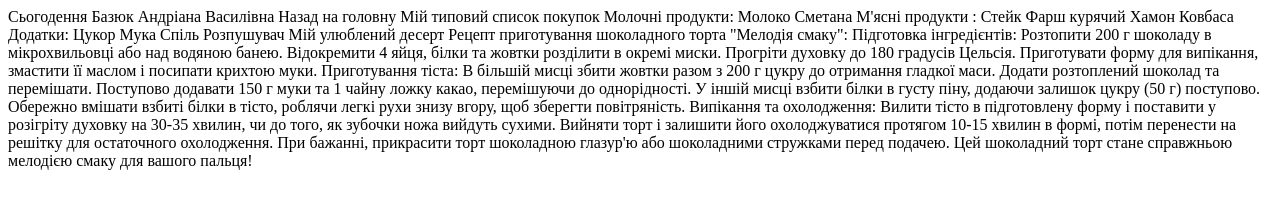
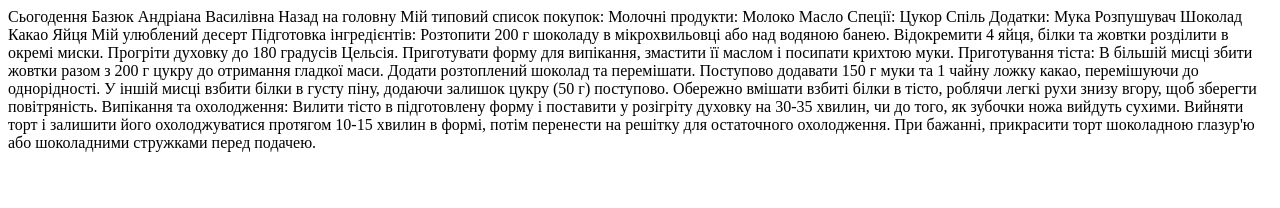
Before and after one commit to andr-v-baz/my-first-ripo, a plain HTML site: page Практична 1/nowadays.html in a window 1280 px wide. Drawn offline with Linux system fonts and the light colour scheme.

Commit message:
jcnfyysq

```diff
--- a/Практична 1/nowadays.html
+++ b/Практична 1/nowadays.html
@@ -8,22 +8,24 @@
 <body>
 Сьогодення Базюк Андріана Василівна
 Назад на головну
-Мій типовий список покупок
+Мій типовий список покупок:
+
     Молочні продукти:
 Молоко
-Сметана
-  М'ясні продукти :
-Стейк
-Фарш курячий
-Хамон
-Ковбаса
+Масло
+    Спеції:
+Цукор
+Спіль
     Додатки:
-Цукор
 Мука
-Спіль
 Розпушувач
+Шоколад
+Какао
+Яйця
+
+
     Мій улюблений десерт
-Рецепт приготування шоколадного торта "Мелодія смаку":
+
 
 Підготовка інгредієнтів:
 
@@ -38,12 +40,13 @@
   Поступово додавати 150 г муки та 1 чайну ложку какао, перемішуючи до однорідності.
   У іншій мисці взбити білки в густу піну, додаючи залишок цукру (50 г) поступово.
   Обережно вмішати взбиті білки в тісто, роблячи легкі рухи знизу вгору, щоб зберегти повітряність.
+
 Випікання та охолодження:
 
   Вилити тісто в підготовлену форму і поставити у розігріту духовку на 30-35 хвилин, чи до того, як зубочки ножа вийдуть сухими.
   Вийняти торт і залишити його охолоджуватися протягом 10-15 хвилин в формі, потім перенести на решітку для остаточного охолодження.
   При бажанні, прикрасити торт шоколадною глазур'ю або шоколадними стружками перед подачею.
-Цей шоколадний торт стане справжньою мелодією смаку для вашого пальця!
+
 
 </body>
 </html>
```
Also changed, not shown: Практична 1/friends.html (+7 -5 lines), Практична 1/index.html (+5 -1 lines). Lines whose indentation alone changed are shown as unchanged.
